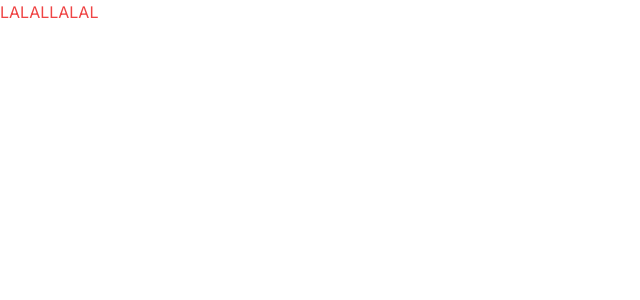
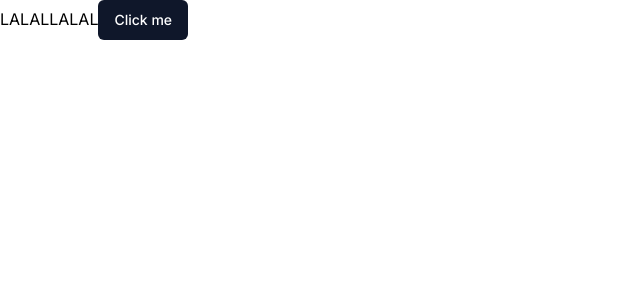
Before and after one commit to valikwork/zephyr-talk, a Next.js app: page / in a window 1280 px wide. Shown: the top 300 px of the page, without its empty margins (0-640 px from the left). Built offline with nearby package versions, Linux system fonts and the light colour scheme.

Commit message:
created & config button comp

```diff
--- a/package.json
+++ b/package.json
@@ -9,9 +9,13 @@
     "lint": "next lint"
   },
   "dependencies": {
+    "class-variance-authority": "^0.7.0",
+    "clsx": "^2.0.0",
+    "lucide-react": "^0.289.0",
     "next": "13.5.6",
     "react": "^18",
-    "react-dom": "^18"
+    "react-dom": "^18",
+    "tailwind-merge": "^1.14.0"
   },
   "devDependencies": {
     "@types/node": "^20",
--- a/src/app/page.tsx
+++ b/src/app/page.tsx
@@ -1,9 +1,11 @@
+import Button from '@/components/ui/Button/Button'
 import Image from 'next/image'
 
 export default function Home() {
   return (
-    <main className="text-red-500">
+    <main>
       LALALLALAL
+      <Button>Click me</Button>
     </main>
   )
 }
--- /dev/null
+++ b/src/components/ui/Button/Button.tsx
@@ -0,0 +1,49 @@
+import { cn } from "@/lib/utils"
+import { VariantProps, cva } from "class-variance-authority"
+import { Loader2 } from "lucide-react"
+import { ButtonHTMLAttributes } from "react"
+
+export const buttonVariants = cva(
+  'active:scale-95 inline-flex items-center justify-center rounded-md text-sm font-medium transition-color focus:outline-none focus:ring-2 focus:ring-slate-400 focus:ring-offset-2 disabled:opacity-50 disabled:pointer-events-none',
+  {
+    variants: {
+      variant: {
+        default: 'bg-slate-900 text-white hover:bg-slate-800',
+        ghost: 'bg-transparent hover:text-slate-900 hover:bg-slate-200',
+      },
+      size: {
+        default: 'h-10 py-2 px-4',
+        sm: 'h-9 px-2',
+        lg: 'h-11 px-8',
+      },
+    },
+    defaultVariants: {
+      variant: 'default',
+      size: 'default',
+    },
+  }
+)
+
+export interface ButtonProps extends ButtonHTMLAttributes<HTMLButtonElement>, VariantProps<typeof buttonVariants> {
+  isLoading?: boolean
+}
+const Button = ({
+  className,
+  children,
+  variant,
+  isLoading,
+  size,
+  ...props
+}: ButtonProps) => {
+  return (
+    <button
+      className={cn(buttonVariants({ variant, size, className }))}
+      disabled={isLoading}
+      {...props}>
+      {isLoading ? <Loader2 className='mr-2 h-4 w-4 animate-spin' /> : null}
+      {children}
+    </button>
+  )
+}
+
+export default Button
--- /dev/null
+++ b/src/components/ui/Button/index.ts
@@ -0,0 +1 @@
+export * from './Button'
--- /dev/null
+++ b/src/lib/utils.ts
@@ -0,0 +1,8 @@
+import clsx from "clsx";
+import { ClassValue } from "clsx";
+import { twMerge } from "tailwind-merge";
+
+
+export function cn(...inputs: ClassValue[]) {
+    return twMerge(clsx(inputs))
+}
```
Also changed, not shown: src/app/globals.css (line endings or trailing spaces), 1 other file (tests, documents, lock files or other folders).
